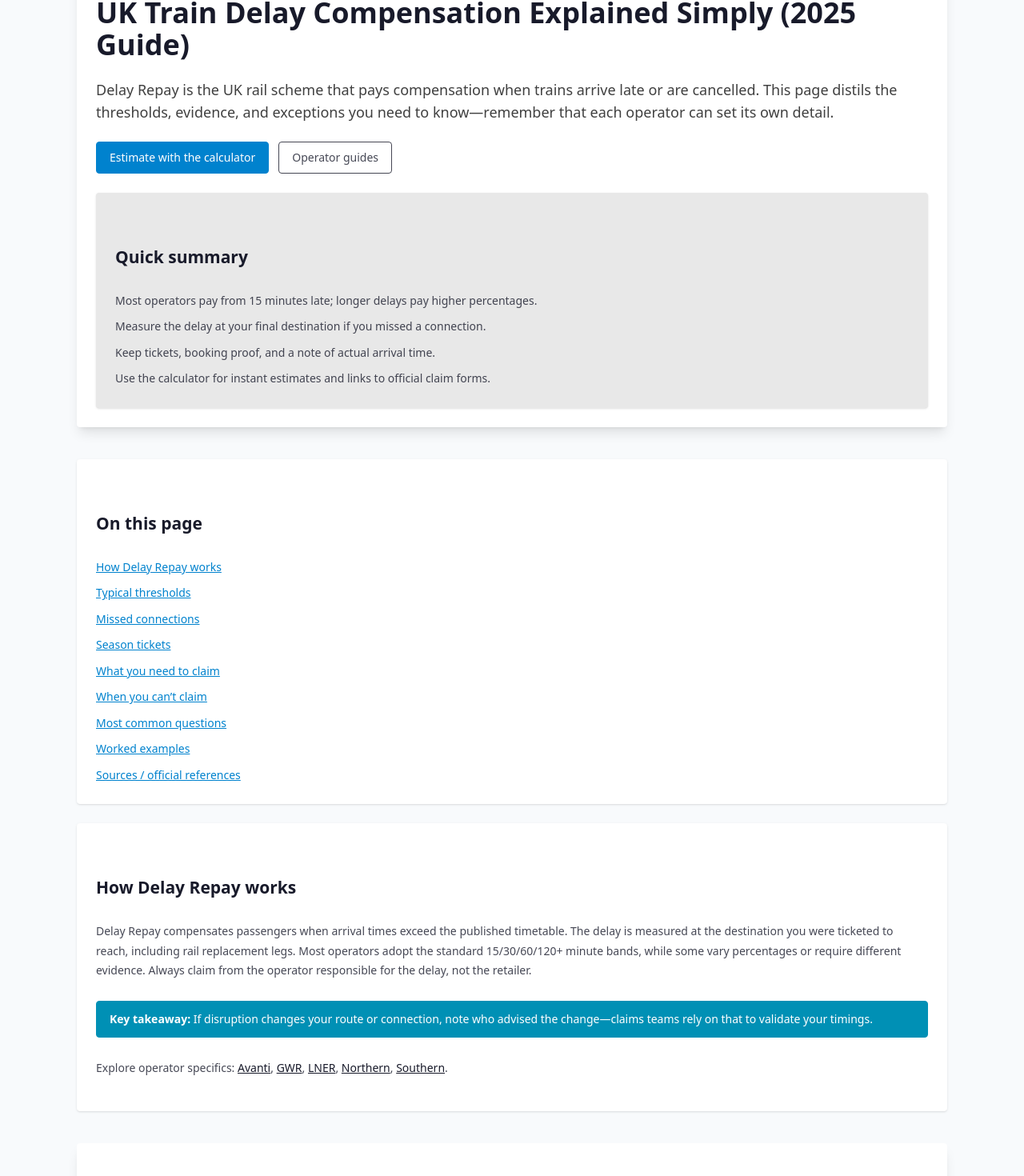
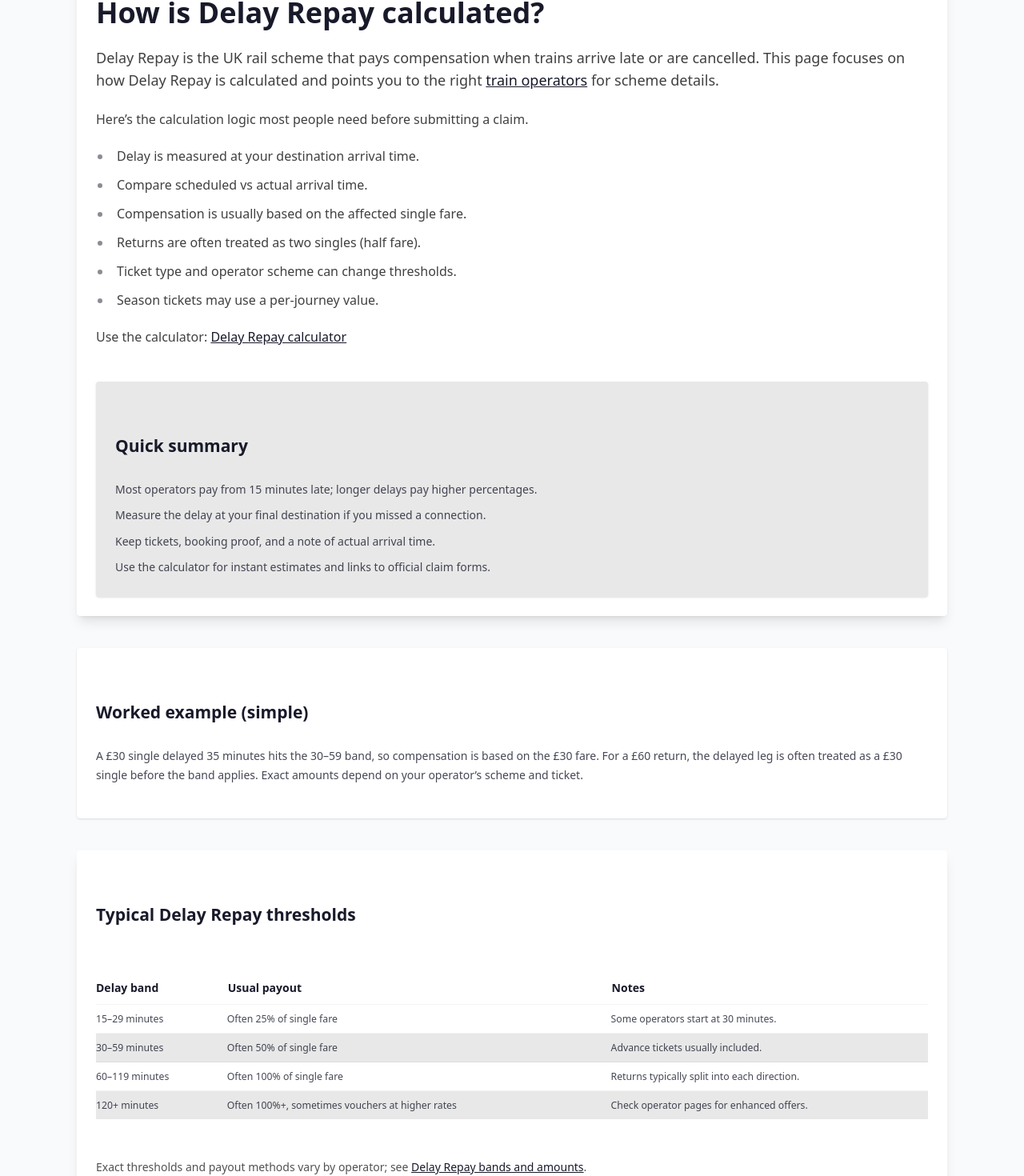
Before and after one commit to bestel89/delay-repay, a Next.js app: page /delay-repay-explained in a window 1280 px wide. Shown: the part 227-1697 px from the top of the page at 80% size. Built offline with nearby package versions, Linux system fonts and the light colour scheme.

Commit message:
Refocus delay repay explained page on calculation

```diff
--- a/app/delay-repay-explained/page.tsx
+++ b/app/delay-repay-explained/page.tsx
@@ -2,25 +2,13 @@ import type {Metadata} from "next";
 import Link from "next/link";
 
 export const metadata: Metadata = {
-	title: "UK Train Delay Compensation Explained Simply (2025 Guide) | Delay Repay Calculator",
+	title: "How is Delay Repay calculated? | UK train delay compensation",
 	description:
-		"Clear Delay Repay guidance for UK rail passengers: thresholds, missed connections, season tickets, what to submit, and when claims can be rejected.",
+		"See how Delay Repay is calculated using arrival delays, ticket type, and fare basis for UK train delay compensation claims, thresholds, and estimates.",
 	alternates: {canonical: "https://delayrepaycalc.co.uk/delay-repay-explained"},
 };
 
 export default function DelayRepayExplainedPage() {
-	const toc = [
-		{id: "how-delay-repay-works", label: "How Delay Repay works"},
-		{id: "thresholds", label: "Typical thresholds"},
-		{id: "missed-connections", label: "Missed connections"},
-		{id: "season-tickets", label: "Season tickets"},
-		{id: "what-you-need", label: "What you need to claim"},
-		{id: "when-you-cant-claim", label: "When you can’t claim"},
-		{id: "faqs", label: "Most common questions"},
-		{id: "examples", label: "Worked examples"},
-		{id: "sources", label: "Sources / official references"},
-	];
-
 	const faqs = [
 		{
 			question: "Is compensation based on ticket price or the journey?",
@@ -74,29 +62,6 @@ export default function DelayRepayExplainedPage() {
 		},
 	];
 
-	const examples = [
-		{
-			title: "Example 1: Single ticket, 37-minute delay",
-			detail:
-				"You paid £28.40 for a single. A 37-minute arrival delay falls in the 30–59 band. Many operators pay 50%: £28.40 × 50% ≈ £14.20.",
-		},
-		{
-			title: "Example 2: Return ticket, delay on the outward leg",
-			detail:
-				"Return fare £64.00. Operators often treat each direction as half (so £32.00 per leg). If the outward train is 55 minutes late, 50% of £32.00 is ~£16.00. Check the operator page to see if they handle returns differently.",
-		},
-		{
-			title: "Example 3: Season ticket (conceptual per-journey value)",
-			detail:
-				"For a monthly season ticket, operators derive a per-journey value using industry formulas (e.g., cost divided by an assumed number of journeys). The calculator applies these conversions so your claim estimate is in line with how handlers review season tickets.",
-		},
-		{
-			title: "Example 4: Missed connection, final arrival 72 minutes late",
-			detail:
-				"Your first train is 20 minutes late, you miss the planned connection and arrive 72 minutes after schedule. The 60–119 band usually pays 100% of the affected fare even though the first delay was shorter.",
-		},
-	];
-
 	const faqSchema = {
 		'@context': 'https://schema.org',
 		'@type': 'FAQPage',
@@ -118,16 +83,26 @@ export default function DelayRepayExplainedPage() {
 						<div className="grid gap-6 p-6 lg:grid-cols-[1.2fr,0.8fr] lg:items-center">
 							<div className="space-y-3">
 								<p className="badge badge-primary">Updated for 2025</p>
-								<h1 className="mb-0">UK Train Delay Compensation Explained Simply (2025 Guide)</h1>
+								<h1 className="mb-0">How is Delay Repay calculated?</h1>
 								<p className="text-lg text-neutral-700">
 									Delay Repay is the UK rail scheme that pays compensation when trains arrive late or
-									are cancelled. This page distils the thresholds, evidence, and exceptions you need
-									to know—remember that each operator can set its own detail.
+									are cancelled. This page focuses on how Delay Repay is calculated and points you to
+									the right <Link href="/operators">train operators</Link> for scheme details.
 								</p>
-								<div className="flex flex-wrap gap-3">
-									<Link href="/" className="btn btn-primary">Estimate with the calculator</Link>
-									<Link href="/operators" className="btn btn-outline">Operator guides</Link>
-								</div>
+								<p className="text-base text-neutral-700">
+									Here’s the calculation logic most people need before submitting a claim.
+								</p>
+								<ul className="list-disc pl-5 text-neutral-700">
+									<li>Delay is measured at your destination arrival time.</li>
+									<li>Compare scheduled vs actual arrival time.</li>
+									<li>Compensation is usually based on the affected single fare.</li>
+									<li>Returns are often treated as two singles (half fare).</li>
+									<li>Ticket type and operator scheme can change thresholds.</li>
+									<li>Season tickets may use a per-journey value.</li>
+								</ul>
+								<p className="text-base text-neutral-700">
+									Use the calculator: <Link href="/">Delay Repay calculator</Link>
+								</p>
 							</div>
 							<div className="card bg-base-200 shadow">
 								<div className="card-body">
@@ -143,42 +118,14 @@ export default function DelayRepayExplainedPage() {
 						</div>
 					</header>
 
-					<section className="grid gap-6 lg:grid-cols-[320px,1fr] mt-10">
+					<section className="mt-10" id="worked-example-simple">
 						<div className="card bg-base-100 shadow">
-							<div className="card-body">
-								<h2 className="card-title">On this page</h2>
-								<ul className="not-prose space-y-2">
-									{toc.map((item) => (
-										<li key={item.id}>
-											<a className="link link-primary" href={`#${item.id}`}>
-												{item.label}
-											</a>
-										</li>
-									))}
-								</ul>
-							</div>
-						</div>
-						<div className="card bg-base-100 shadow">
-							<div className="card-body">
-								<h2 className="card-title" id="how-delay-repay-works">How Delay Repay works</h2>
+							<div className="card-body space-y-3">
+								<h2 className="card-title">Worked example (simple)</h2>
 								<p>
-									Delay Repay compensates passengers when arrival times exceed the published timetable. The
-									delay is measured at the destination you were ticketed to reach, including rail replacement
-									legs. Most operators adopt the standard 15/30/60/120+ minute bands, while some vary percentages
-									or require different evidence. Always claim from the operator responsible for the delay, not
-									the retailer.
-								</p>
-								<div className="alert alert-info">
-									<div>
-										<span className="font-semibold">Key takeaway:</span> If disruption changes your route or connection,
-										note who
-										advised the change—claims teams rely on that to validate your timings.
-									</div>
-								</div>
-								<p>
-									Explore operator specifics: <Link href="/delay-repay-avanti">Avanti</Link>, <Link
-									href="/delay-repay-gwr">GWR</Link>, <Link href="/delay-repay-lner">LNER</Link>, <Link
-									href="/delay-repay-northern">Northern</Link>, <Link href="/delay-repay-southern">Southern</Link>.
+									A £30 single delayed 35 minutes hits the 30–59 band, so compensation is based on the £30 fare.
+									For a £60 return, the delayed leg is often treated as a £30 single before the band applies.
+									Exact amounts depend on your operator’s scheme and ticket.
 								</p>
 							</div>
 						</div>
@@ -222,7 +169,8 @@ export default function DelayRepayExplainedPage() {
 									</table>
 								</div>
 								<p className="text-sm text-neutral-600">
-									Exact thresholds and payout methods vary by operator; check operator-specific pages.
+									Exact thresholds and payout methods vary by operator; see <Link href="/delay-repay-bands">Delay
+									Repay bands and amounts</Link>.
 								</p>
 							</div>
 						</div>
@@ -235,8 +183,7 @@ export default function DelayRepayExplainedPage() {
 								<p>
 									If a late first leg makes you miss a train, the delay is usually calculated at your final
 									destination. Include planned and actual times for every leg, any acceptance onto other
-									operators, and who advised the change. The <Link href="/delay-repay-missed-connections">missed
-									connections guide</Link> has deeper examples.
+									operators, and who advised the change.
 								</p>
 								<div className="alert alert-success">
 									<div>
@@ -255,9 +202,7 @@ export default function DelayRepayExplainedPage() {
 								<h2 className="card-title">Season tickets and Flexi products</h2>
 								<p>
 									Season, flexi, and carnet tickets are converted to a per-journey value before applying the delay band.
-									Operators use industry formulas (weekly, monthly, annual) and may round differently. The <Link
-									href="/delay-repay-season-tickets">season ticket guidance</Link> explains the common conversions and
-									how to enter them into the calculator.
+									Operators use industry formulas (weekly, monthly, annual) and may round differently.
 								</p>
 								<p>
 									For Flexi Season tickets, keep the specific tap-in or activation records; these prove which days were
@@ -278,10 +223,6 @@ export default function DelayRepayExplainedPage() {
 									<li>Bank details if you want cash; select voucher options if preferred.</li>
 									<li>Short explanation of what happened, including staff advice if you changed trains.</li>
 								</ul>
-								<p>
-									Use the <Link href="/">Delay Repay calculator</Link> first to check the estimated payout and jump
-									straight to the operator’s claim form.
-								</p>
 							</div>
 						</div>
 					</section>
@@ -313,8 +254,10 @@ export default function DelayRepayExplainedPage() {
 										</div>
 									</div>
 								</div>
-								<p className="text-sm text-neutral-600">Always check the operator’s terms—some still pay goodwill in
-									severe disruption.</p>
+								<p className="text-sm text-neutral-600">
+									Always check the operator’s terms and <Link href="/delay-repay-claim-time-limits">claim time limits</Link>
+									before submitting.
+								</p>
 							</div>
 						</div>
 					</section>
@@ -338,70 +281,6 @@ export default function DelayRepayExplainedPage() {
 						</div>
 					</section>
 
-					<section id="examples" className="mt-10">
-						<div className="card bg-base-100 shadow">
-							<div className="card-body space-y-4">
-								<div className="flex flex-col gap-2 sm:flex-row sm:items-center sm:justify-between">
-									<h2 className="card-title">Worked examples with numbers</h2>
-									<span className="badge badge-outline">Illustrative only</span>
-								</div>
-								<p className="text-neutral-700">Use these to sanity-check your claim before opening the official
-									form.</p>
-								<div className="grid gap-4 md:grid-cols-2">
-									{examples.map((example) => (
-										<div key={example.title} className="card bg-base-200 shadow-inner">
-											<div className="card-body space-y-2">
-												<h3 className="card-title text-base">{example.title}</h3>
-												<p className="text-sm text-neutral-700 leading-relaxed">{example.detail}</p>
-											</div>
-										</div>
-									))}
-								</div>
-								<p className="text-sm text-neutral-600">These examples are illustrative; operator rules and evidence
-									requirements can differ.</p>
-							</div>
-						</div>
-					</section>
-
-					<section id="sources" className="mt-10">
-						<div className="card bg-base-100 shadow">
-							<div className="card-body space-y-4">
-								<h2 className="card-title">Sources / official references</h2>
-								<p className="text-neutral-700">Use these to verify policy wording before submitting your claim.</p>
-								<ul className="list-disc pl-5">
-									<li><a className="link link-primary"
-												 href="https://www.nationalrail.co.uk/times_fares/delay_repay.aspx" target="_blank"
-												 rel="noopener noreferrer">National Rail – Delay Repay overview</a></li>
-									<li><a className="link link-primary"
-												 href="https://www.nationalrail.co.uk/times_fares/ticket_types/compensation_for_delays.aspx"
-												 target="_blank" rel="noopener noreferrer">National Rail – Compensation for delays</a></li>
-									<li><a className="link link-primary"
-												 href="https://www.avantiwestcoast.co.uk/help-and-support/delay-repay" target="_blank"
-												 rel="noopener noreferrer">Avanti West Coast – Delay Repay</a></li>
-									<li><a className="link link-primary"
-												 href="https://www.gwr.com/help-and-support/refunds-and-compensation/delay-repay"
-												 target="_blank" rel="noopener noreferrer">GWR – Delay Repay</a></li>
-									<li><a className="link link-primary" href="https://www.lner.co.uk/customer-service/delay-repay/"
-												 target="_blank" rel="noopener noreferrer">LNER – Delay Repay</a></li>
-								</ul>
-							</div>
-						</div>
-					</section>
-
-					<section className="card bg-base-100 shadow-lg mt-10">
-						<div className="card-body space-y-3">
-							<h2 className="card-title">Ready to claim?</h2>
-							<p>
-								Use the calculator to estimate your payout and jump straight to the operator’s form. If you travel
-								regularly, bookmark the operator guides to keep up with policy changes.
-							</p>
-							<div className="flex flex-wrap gap-3">
-								<Link href="/" className="btn btn-primary">Open calculator</Link>
-								<Link href="/operators" className="btn btn-outline">Browse operator pages</Link>
-							</div>
-						</div>
-					</section>
-
 					<script
 						type="application/ld+json"
 						dangerouslySetInnerHTML={{__html: JSON.stringify(faqSchema)}}
```
